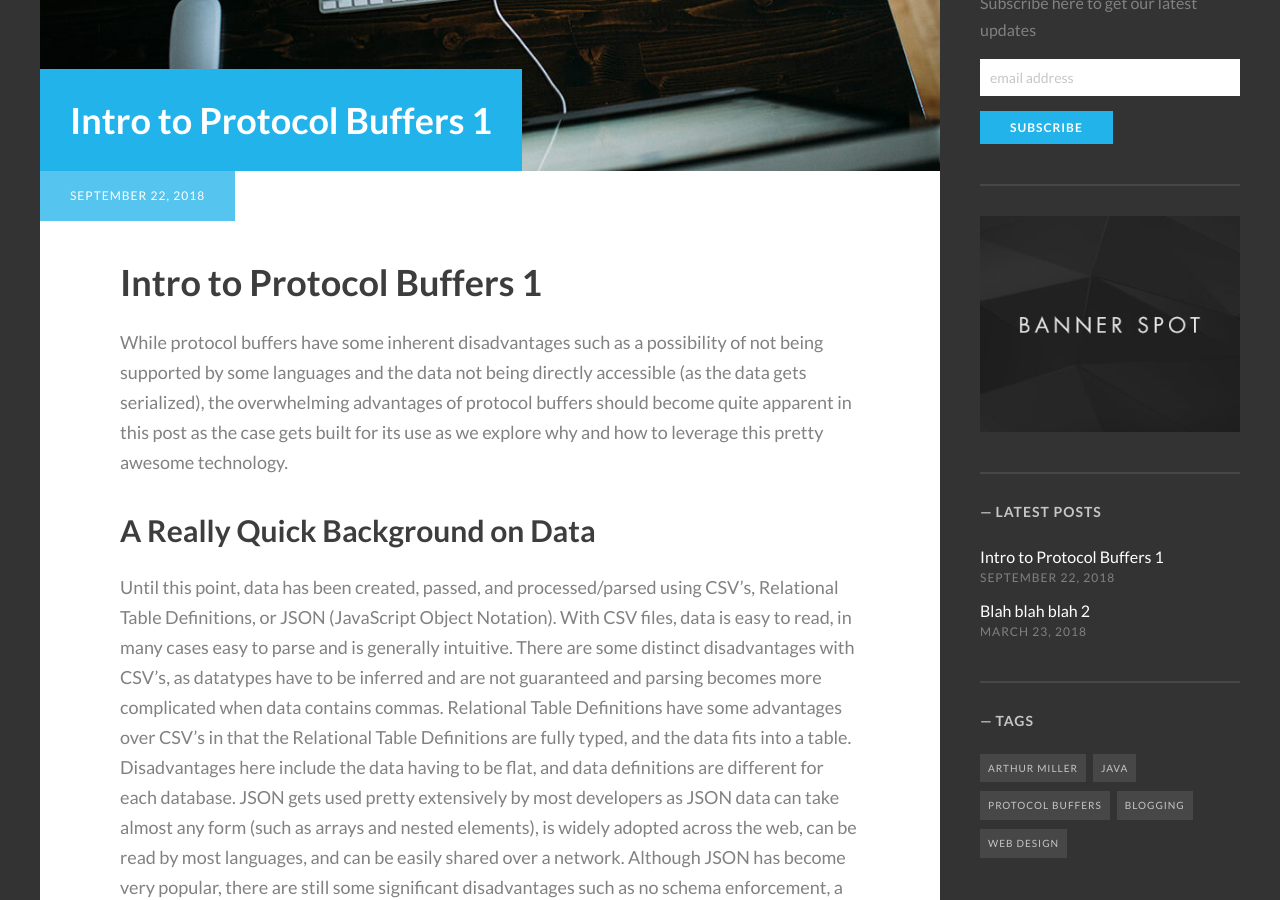
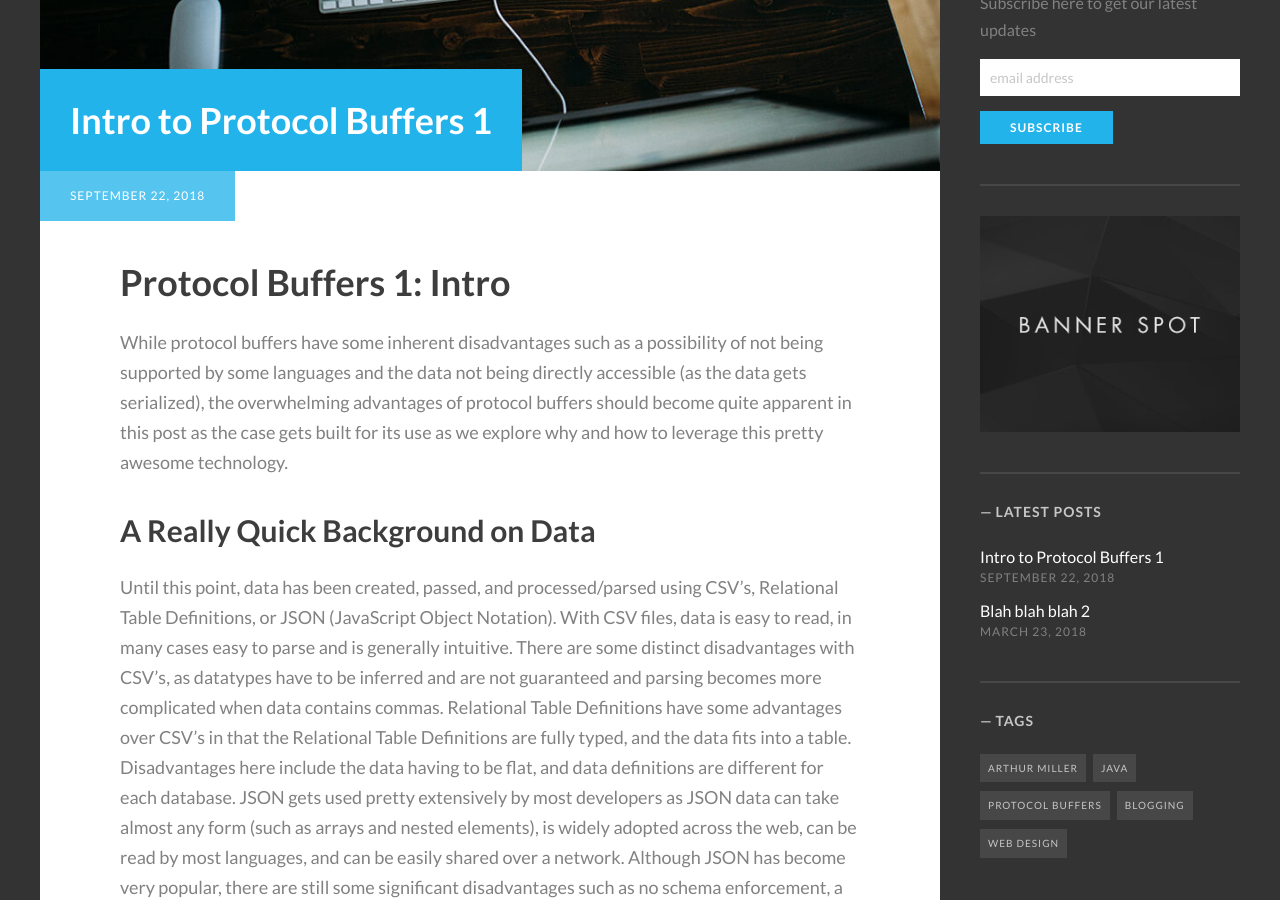
Before and after one commit to ArthurMiller/engineerious, a Jekyll site: the page built from _posts/2018-09-22-blahblahblah.md, in a window 1280 px wide and 900 px high, scrolled down 672 px. Built offline with Jekyll 4.4.1, drawn with Linux system fonts in a browser that asks for light colours; some web fonts are replaced.

Commit message:
title change

```diff
--- a/_posts/2018-09-22-blahblahblah.md
+++ b/_posts/2018-09-22-blahblahblah.md
@@ -6,7 +6,7 @@ banner_image: Desk.jpg
 tags: [Java, Protocol Buffers, Arthur Miller]
 ---
 
-# Intro to Protocol Buffers 1
+# Protocol Buffers 1: Intro
 While protocol buffers have some inherent disadvantages such as a possibility of not being supported by some languages and the data not being directly accessible (as the data gets serialized), the overwhelming advantages of protocol buffers should become quite apparent in this post as the case gets built for its use as we explore why and how to leverage this pretty awesome technology.
 <!--more-->
 ## A Really Quick Background on Data
```
